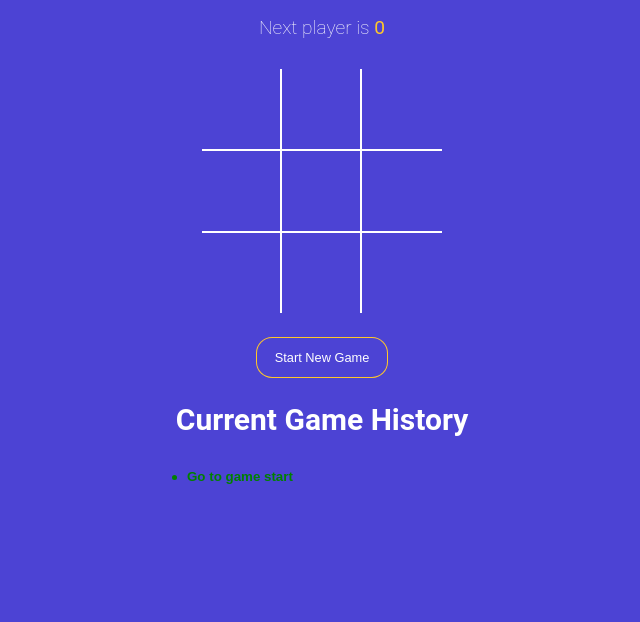
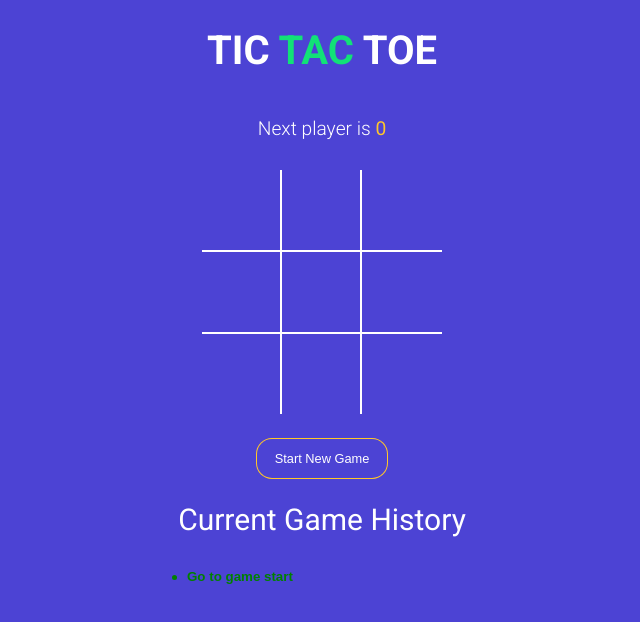
Before and after one commit to lucifer5star/Tic-tac-toe, a React (Create React App) app: page / in a window 1280 px wide. Shown: the top 622 px of the page, without its empty margins (318-958 px from the left). Built offline with nearby package versions, Linux system fonts and the light colour scheme.

Commit message:
added title and included Roboto font

```diff
--- a/public/index.html
+++ b/public/index.html
@@ -9,35 +9,19 @@
       name="description"
       content="Web site created using create-react-app"
     />
+    <link
+     href="https://fonts.googleapis.com/css?family=Roboto:300,400,700&display=swap"
+     rel="stylesheet"
+    />
     <link rel="apple-touch-icon" href="%PUBLIC_URL%/logo192.png" />
-    <!--
-      manifest.json provides metadata used when your web app is installed on a
-      user's mobile device or desktop. See https://developers.google.com/web/fundamentals/web-app-manifest/
-    -->
+
     <link rel="manifest" href="%PUBLIC_URL%/manifest.json" />
-    <!--
-      Notice the use of %PUBLIC_URL% in the tags above.
-      It will be replaced with the URL of the `public` folder during the build.
-      Only files inside the `public` folder can be referenced from the HTML.
 
-      Unlike "/favicon.ico" or "favicon.ico", "%PUBLIC_URL%/favicon.ico" will
-      work correctly both with client-side routing and a non-root public URL.
-      Learn how to configure a non-root public URL by running `npm run build`.
-    -->
-    <title>React App</title>
+    <title>Tic Tac Toe</title>
   </head>
   <body>
     <noscript>You need to enable JavaScript to run this app.</noscript>
     <div id="root"></div>
-    <!--
-      This HTML file is a template.
-      If you open it directly in the browser, you will see an empty page.
 
-      You can add webfonts, meta tags, or analytics to this file.
-      The build step will place the bundled scripts into the <body> tag.
-
-      To begin the development, run `npm start` or `yarn start`.
-      To create a production bundle, use `npm run build` or `yarn build`.
-    -->
   </body>
 </html>
--- a/src/App.jsx
+++ b/src/App.jsx
@@ -62,7 +62,7 @@ function App() {
 
   return (
     <div className="app">
-      {/* <h2>{statusMessage}</h2> */}
+      <h1>TIC <span className="text-green">TAC</span> TOE</h1>
       <StatusMessage winner={winner} gamingBoard={gamingBoard} />
       <Board
         squares={gamingBoard.squares}
@@ -70,7 +70,9 @@ function App() {
         winningSquares={winningSquares}
       />
       <button onClick={handleClick} className={`btn-reset ${winner? 'active':''}`}>Start New Game</button>
-      <h2>Current Game History</h2>
+      <h2 style={{
+        fontWeight: 'normal'
+      }}>Current Game History</h2>
 
       <History history={history} moveTo={moveTo} currentMove={currentMove} />
 
--- a/src/components/History.jsx
+++ b/src/components/History.jsx
@@ -4,7 +4,11 @@ const History = ({history,moveTo,currentMove}) => {
   return (
     <div className='history-wrapper'>
       <ul className='history'>
-        {history.map((_,index)=> <li key={index}><button className={`btn-move ${currentMove === index ? 'active':''}`} type="button" onClick={()=>moveTo(index)}>
+        {history.map((_,index)=> <li key={index}><button className={`btn-move ${currentMove === index ? 'active':''}`}
+        style={{
+          fontWeight: currentMove===index?'bold':'normal'
+        }}
+        type="button" onClick={()=>moveTo(index)}>
           {index===0? "Go to game start": `Go to Move #${index}`}</button></li>)}
       </ul>
     </div>
```
